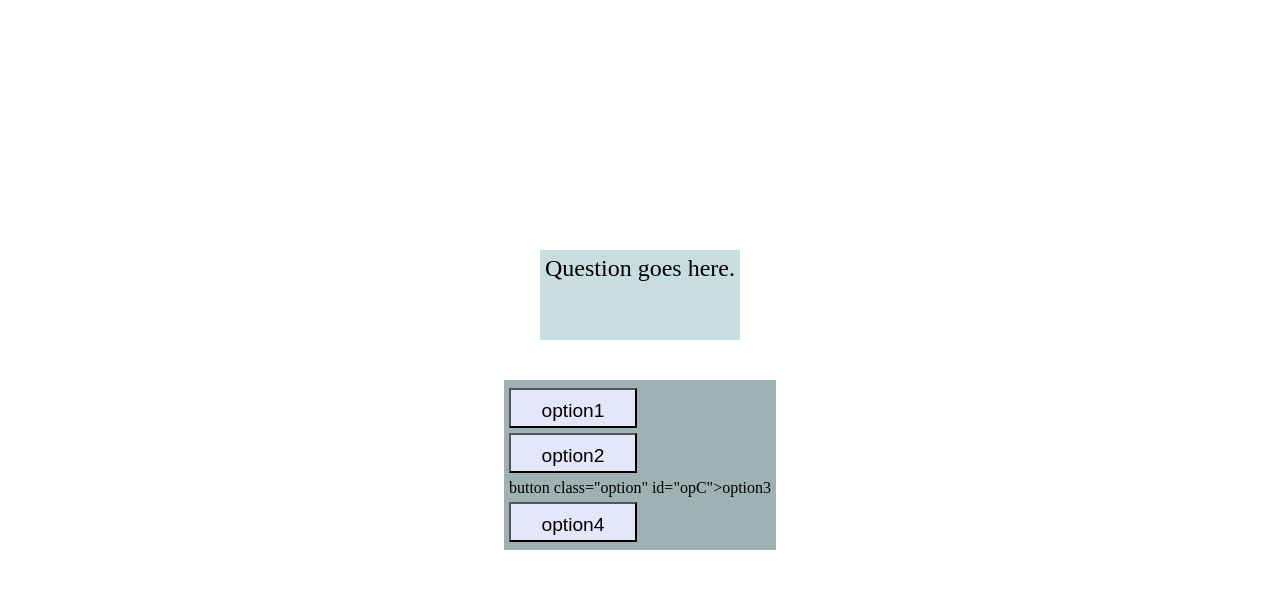
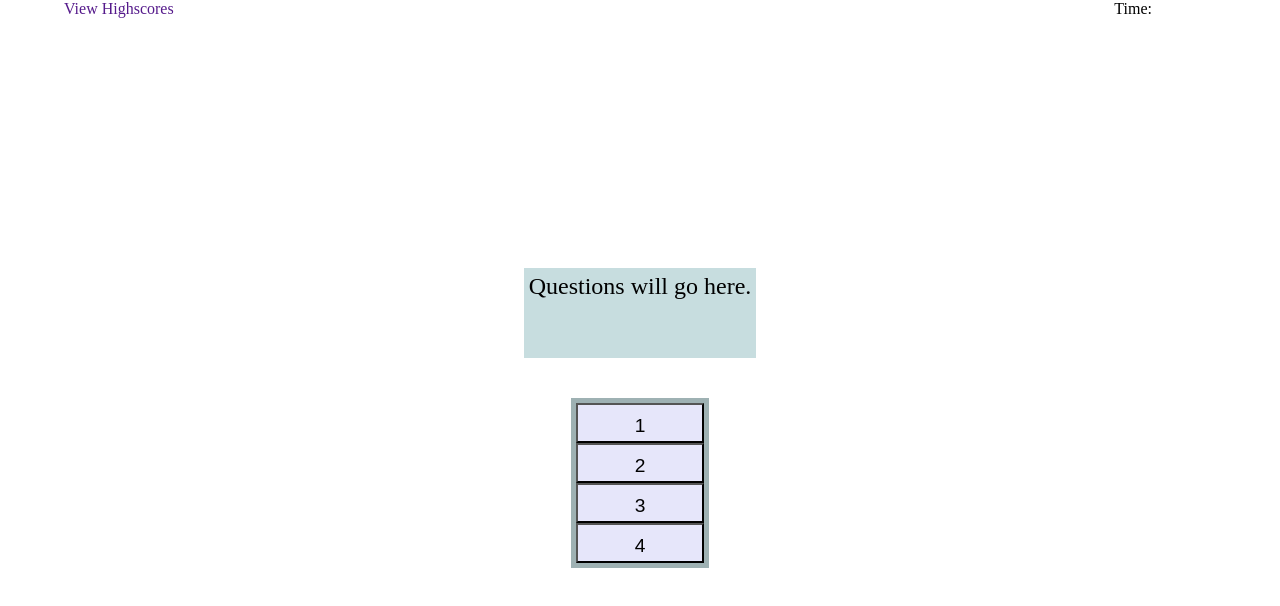
Before and after one commit to skerans/QuizGame, a plain HTML site: page Index.html in a window 1280 px wide. Drawn offline with Linux system fonts and the light colour scheme.

Commit message:
made navbar for highscore/timer

```diff
--- a/Index.html
+++ b/Index.html
@@ -8,11 +8,12 @@
 </head>
 <body>
     <nav>
-      <div class="scores">
+      <div>
+        <a href="" class="scores">View Highscores</a>
+      </div>
 
-      </div>
-      <div class="time">
-
+      <div>
+        Time: <span class="time"></span>
       </div>
     </nav>
 
@@ -20,17 +21,17 @@
     <div class="container">
 
       <div class="question-container" id="question">
-            Question goes here.
+            Questions will go here.
       </div>
 
-      <div class="button-container">
-          <button class="option" onclick="" id="opA" >option1</button>
+      <div class="answer-container">
+          <button class="answer" onclick="" id="answer1" >1</button>
 
-          <button class="option" id="opB" >option2</button>
+          <button class="answer" id="answer2" >2</button>
 
-            button class="option" id="opC">option3</button>
+            <button class="answer" id="answer3">3</button>
 
-          <button class="option" id="opD">option4</button>
+          <button class="answer" id="answer4">4</button>
       </div>
     </div>
     <script src="app.js"></script>
--- a/app.js
+++ b/app.js
@@ -1,6 +1,7 @@
 // element selectors
 
 let timeEl = document.querySelector(".time");
+let startButton = document.getElementById("start")
 
 
 //global variables
@@ -8,6 +9,11 @@ let timeEl = document.querySelector(".time");
 let
 
 
+
+// init function called when page loads
+function init() {
+  getHighscore();
+}
 
 // timer function
 
@@ -25,3 +31,13 @@ function timer() {
     }
   }, 1000);
 }
+
+// start button function for quiz
+
+startButton.addEventListener("click", function(event) {
+  event.preventDefault();
+  console.log("button clicked");
+  if(secondsLeft == 0 || secondsLeft == true){
+  timer();
+  }
+});
--- a/assets/css/style.css
+++ b/assets/css/style.css
@@ -4,9 +4,23 @@ body{
   width:100vw;
   height: 100vh;
 }
+nav{
+  display: flex;
+  flex-direction: row;
+  justify-content: space-between;
+}
 
+nav a{
+  text-decoration: none;
+}
 
+.scores{
+  margin: 10px 5vw;
+}
 
+.time{
+  margin-right: 10vw;
+}
 .container{
   height: 100vh;
   display: flex;
@@ -34,7 +48,7 @@ body{
   font-size: 50px;
 
 }
-.button-container{
+.answer-container{
   display: flex;
   flex-direction: column;
   justify-content: space-around;
@@ -44,14 +58,14 @@ body{
   background-color: #9eb1b3;
 
 }
-.option{
+.answer{
   padding: 10px;
   width: 10vw;
   height: 5vh;
   font-size: larger;
   background-color: #E6E6FA;
 }
-.option:hover{
+.answer:hover{
   background-color: #808080;
 }
 
```
